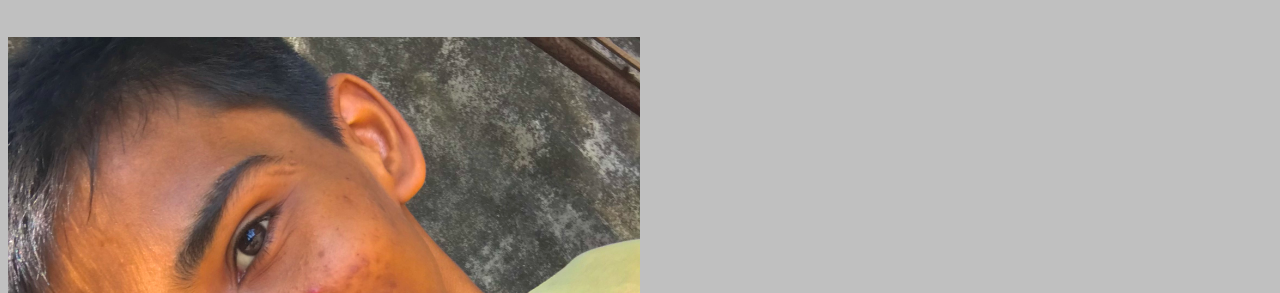
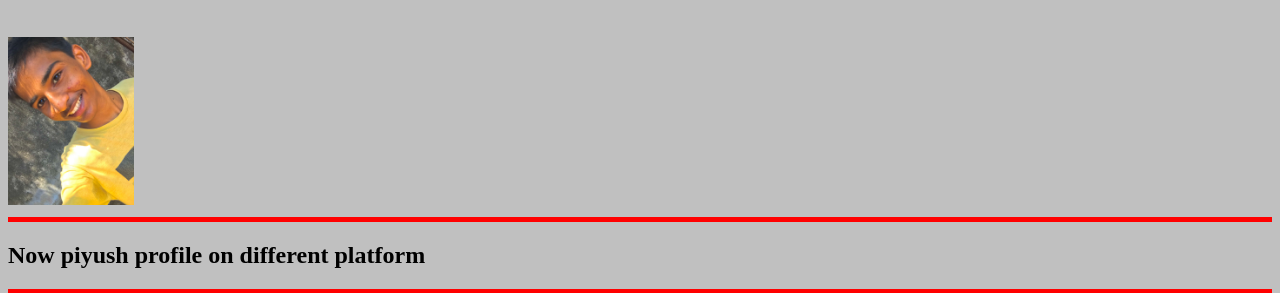
Before and after one commit to PIYUSH0621/Piyush, a plain HTML site: page index.html in a window 1280 px wide. Shown: the part 61-354 px from the top of the page. Drawn offline with Linux system fonts and the light colour scheme; a script that the page names is missing.

Commit message:
Update index.html

```diff
--- a/index.html
+++ b/index.html
@@ -5,7 +5,7 @@
 </head>
 <body bgcolor="silver" >
     <h1 > Welcome to  piyush web page </h1><br>
-    <img src="IMG_0177.jpg" alt="piyush img" width="50%">
+    <img src="IMG_0177.jpg" alt="piyush img" width="10%">
     <hr color="red" size=5>
 
     <h2>Now piyush profile on different platform
```
